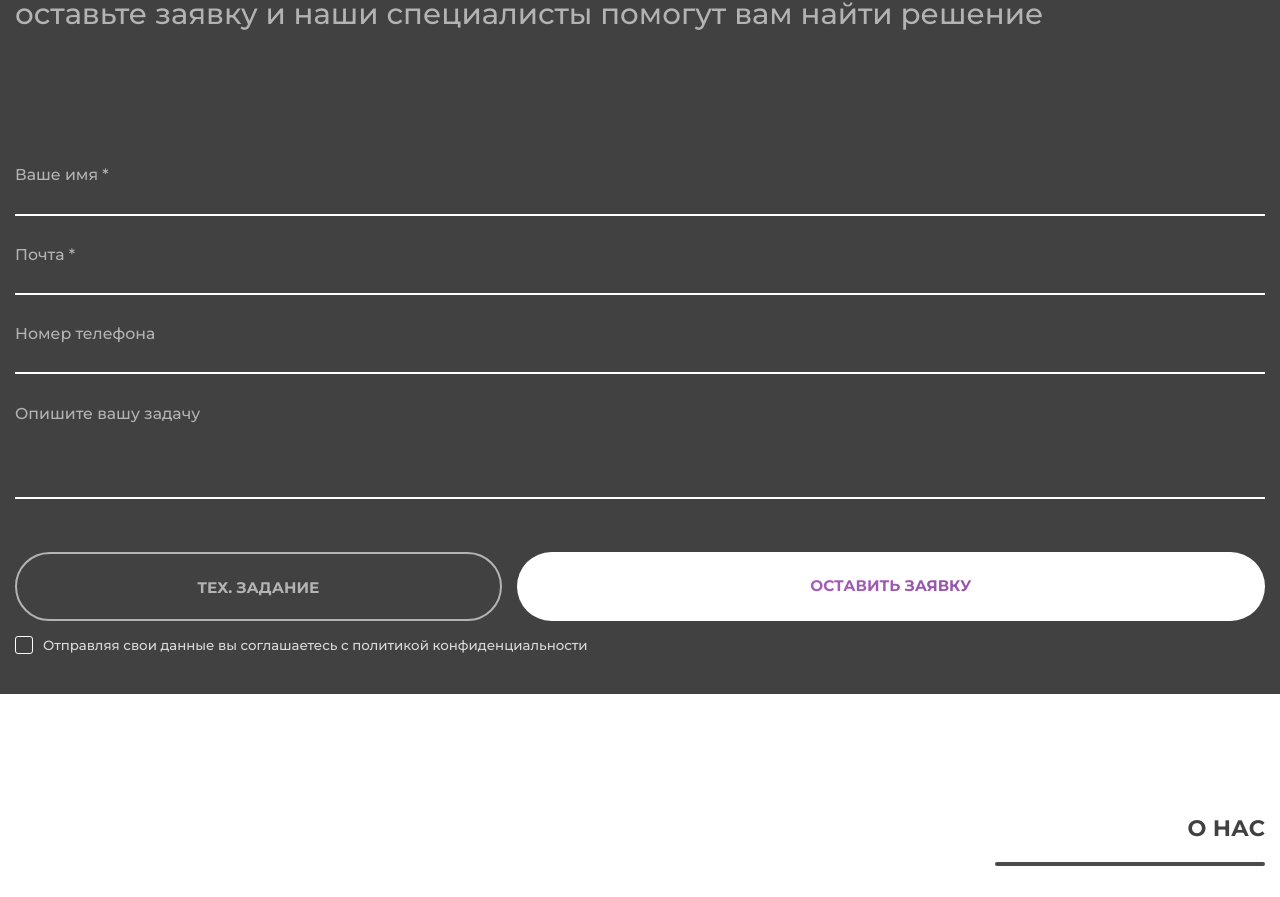
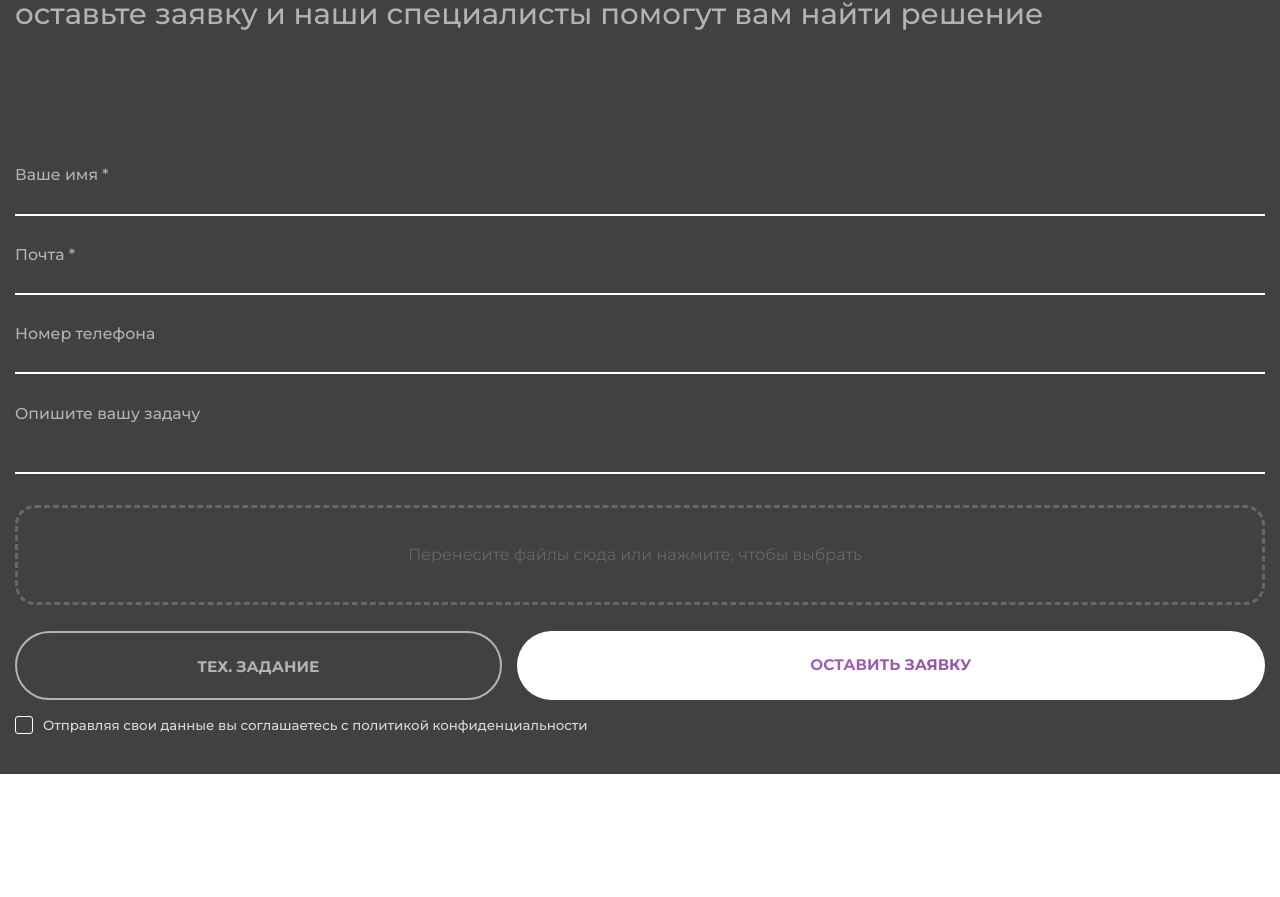
Before and after one commit to AandStep/CSPweb, a React (Vite) app: page / in a window 1280 px wide. Shown: the part 2576-3473 px from the top of the page. Built offline with nearby package versions, Linux system fonts and the light colour scheme.

Commit message:
доделана форма

```diff
--- a/src/Form.jsx
+++ b/src/Form.jsx
@@ -1,4 +1,4 @@
-import React, { useState } from "react";
+import React, { useState, useCallback } from "react";
 import { useForm } from "react-hook-form";
 import { yupResolver } from "@hookform/resolvers/yup";
 import * as yup from "yup";
@@ -30,42 +30,100 @@ export default function Form({ Theme }) {
     resolver: yupResolver(schema),
   });
 
-  const [file, setFile] = useState(null);
+  const [files, setFiles] = useState([]);
+  const [isDragging, setIsDragging] = useState(false);
 
-  const handleFileChange = (event) => {
-    const selectedFile = event.target.files[0];
-
-    // Массив допустимых MIME-типов или проверок с регулярными выражениями
+  // Обработчик файлов
+  const handleFiles = useCallback((selectedFiles) => {
     const allowedTypes = [
-      /^image\//, // все изображения
-      /^text\//, // любые текстовые файлы (txt, html, csv и т.п.)
-      "application/msword", // .doc
-      "application/vnd.openxmlformats-officedocument.wordprocessingml.document", // .docx
-      "application/vnd.oasis.opendocument.text", // .odt
-      "application/rtf", // .rtf
+      /^image\//,
+      /^text\//,
+      "application/msword",
+      "application/vnd.openxmlformats-officedocument.wordprocessingml.document",
+      "application/vnd.oasis.opendocument.text",
+      "application/rtf",
     ];
 
-    // Функция проверки, соответствует ли MIME-тип одного из разрешённых значений
-    const isAllowedType = allowedTypes.some((allowedType) => {
-      if (typeof allowedType === "string") {
-        return selectedFile.type === allowedType;
-      } else if (allowedType instanceof RegExp) {
-        return allowedType.test(selectedFile.type);
-      }
-      return false;
-    });
+    const validFiles = Array.from(selectedFiles).filter((file) =>
+      allowedTypes.some((type) =>
+        typeof type === "string"
+          ? file.type === type
+          : type instanceof RegExp
+          ? type.test(file.type)
+          : false
+      )
+    );
 
-    if (selectedFile && isAllowedType) {
-      setFile(selectedFile);
-    } else {
-      alert(
-        "Пожалуйста, выберите изображение, текстовый файл или документ (например, txt, doc, docx, odt, rtf и др.)."
-      );
+    if (validFiles.length) {
+      setFiles((prev) => [...prev, ...validFiles]);
     }
+    setIsDragging(false);
+  }, []);
+
+  // Событие изменения через инпут
+  const handleFileChange = (e) => {
+    handleFiles(e.target.files);
+  };
+
+  // Drag & drop события
+  const onDragEnter = (e) => {
+    e.preventDefault();
+    e.stopPropagation();
+    setIsDragging(true);
+  };
+
+  const onDragLeave = (e) => {
+    e.preventDefault();
+    e.stopPropagation();
+    setIsDragging(false);
+  };
+
+  const onDrop = (e) => {
+    e.preventDefault();
+    e.stopPropagation();
+    handleFiles(e.dataTransfer.files);
+  };
+
+  // Удаление файла из списка
+  const removeFile = (index) => {
+    setFiles((prev) => prev.filter((_, i) => i !== index));
+    e.stopPropagation();
+  };
+
+  // Динамический цвет рамки и текста
+  const getBorderColor = () => {
+    if (files.length > 0) return "rgba(255,255,255,0.6)";
+    if (isDragging) return "rgba(255,255,255,0.4)";
+    return "rgba(255,255,255,0.2)";
   };
 
   return (
-    <form className={Theme === "dark" ? "form form-dark" : "form"}>
+    <form
+      className={Theme === "dark" ? "form form-dark" : "form"}
+      onSubmit={handleSubmit((data) => {
+        // Собираем FormData для отправки
+        const formData = new FormData();
+        Object.entries(data).forEach(([key, value]) => {
+          formData.append(key, value);
+        });
+        files.forEach((file) => {
+          formData.append("attachments", file);
+        });
+        // Отладка
+        for (let pair of formData.entries()) {
+          console.log(pair[0], pair[1]);
+        }
+        // Отправка
+        fetch("/api/submit", {
+          method: "POST",
+          body: formData,
+        })
+          .then((res) => res.json())
+          .then((res) => console.log("Ответ бэка:", res))
+          .catch((err) => console.error(err));
+      })}
+    >
+      {/* Ваше имя */}
       <div>
         <input
           className={
@@ -78,6 +136,7 @@ export default function Form({ Theme }) {
         {errors.name && <p>{errors.name.message}</p>}
       </div>
 
+      {/* Почта */}
       <div>
         <input
           className={
@@ -90,6 +149,7 @@ export default function Form({ Theme }) {
         {errors.email && <p>{errors.email.message}</p>}
       </div>
 
+      {/* Телефон */}
       <div>
         <input
           className={
@@ -102,6 +162,7 @@ export default function Form({ Theme }) {
         {errors.phone && <p>{errors.phone.message}</p>}
       </div>
 
+      {/* Описание задачи */}
       <div>
         <textarea
           className={
@@ -113,7 +174,74 @@ export default function Form({ Theme }) {
           {...register("taskDescription")}
         ></textarea>
       </div>
-      <div className="form__btns">
+
+      {/* Drag & drop + выбор файлов */}
+      <div
+        onDragEnter={onDragEnter}
+        onDragOver={onDragEnter}
+        onDragLeave={onDragLeave}
+        onDrop={onDrop}
+        className="form__dragndrop"
+        style={{
+          border: `3px dashed ${getBorderColor()}`,
+          color: files.length > 0 ? "#fff" : getBorderColor(),
+        }}
+      >
+        <input
+          id="dragndrop"
+          type="file"
+          multiple
+          style={{ display: "none" }}
+          accept="image/*, text/*, .doc, .docx, application/msword, application/vnd.openxmlformats-officedocument.wordprocessingml.document"
+          onChange={handleFileChange}
+        />
+        <label
+          htmlFor="dragndrop"
+          className="form__dragndrop-label"
+          style={{
+            cursor: "pointer",
+            width: "100%",
+            height: files.length > 0 ? "100%" : "unset",
+          }}
+        >
+          {files.length === 0 && (
+            <p>Перенесите файлы сюда или нажмите, чтобы выбрать</p>
+          )}
+          {files.length > 0 && (
+            <ul style={{ listStyle: "none", padding: 0, margin: 0 }}>
+              {files.map((file, idx) => (
+                <li
+                  key={idx}
+                  style={{
+                    margin: "8px 0",
+                    display: "flex",
+                    justifyContent: "space-between",
+                    alignItems: "center",
+                  }}
+                >
+                  <span>{file.name}</span>
+                  <button
+                    type="button"
+                    onClick={() => removeFile(idx)}
+                    style={{
+                      background: "transparent",
+                      border: "none",
+                      color: "#fff",
+                      cursor: "pointer",
+                      fontSize: 36,
+                    }}
+                  >
+                    &times;
+                  </button>
+                </li>
+              ))}
+            </ul>
+          )}
+        </label>
+      </div>
+
+      {/* Кнопка "Тех. задание" */}
+      <div className="form__btns" style={{ marginBottom: 16 }}>
         <div>
           <button
             className={
@@ -130,11 +258,13 @@ export default function Form({ Theme }) {
             type="file"
             id="fileInput"
             style={{ display: "none" }}
+            multiple
             accept="image/*, text/*, .doc, .docx, application/msword, application/vnd.openxmlformats-officedocument.wordprocessingml.document"
             onChange={handleFileChange}
           />
         </div>
 
+        {/* Кнопка отправки */}
         <button
           className={
             Theme === "dark" ? "form__button button" : "form__button button-alt"
@@ -144,6 +274,8 @@ export default function Form({ Theme }) {
           <p>Оставить заявку</p>
         </button>
       </div>
+
+      {/* Согласие */}
       <div>
         <label
           className={
--- a/src/components/footer/Footer.jsx
+++ b/src/components/footer/Footer.jsx
@@ -58,7 +58,7 @@ export default function Footer() {
   ];
 
   return (
-    <section className="footer section-footer">
+    <section id="contacts" className="footer section-footer">
       <div className="container">
         <PageTitle titleTxt="контакты" titleTheme="light" />
       </div>
--- a/src/components/header/HeaderLinksView.jsx
+++ b/src/components/header/HeaderLinksView.jsx
@@ -16,7 +16,7 @@ export default function HeaderLinks() {
     ["Разработка", "#development-process"],
     ["Разработчики", "#developers-info"],
     ["Наши проекты", "#our-projects"],
-    ["Контакты", "#leave-request"],
+    ["Контакты", "#contacts"],
   ];
 
   // Переменная для смены отображения на мобильное
--- a/src/styles/App.scss
+++ b/src/styles/App.scss
@@ -90,7 +90,6 @@ section {
     text-transform: uppercase;
     padding: 0;
     border-radius: 100px;
-    line-height: 20px;
     font-size: clamp(0.75rem, 0.679rem + 0.35vw, 1rem);
 
     p {
--- a/src/styles/Form.scss
+++ b/src/styles/Form.scss
@@ -20,7 +20,7 @@
     font-size: clamp(0.875rem, 0.84rem + 0.18vw, 1rem);
     padding: 30px 0;
     border-bottom: 2px solid #fff;
-    height: clamp(6.063rem, 5.478rem + 2.92vw, 8.125rem);
+
     width: 100%;
     outline: none;
 
@@ -32,12 +32,52 @@
       font-weight: 500;
     }
   }
+  &__dragndrop-input {
+    display: none;
+  }
+
+  &__dragndrop-label {
+    overflow-y: auto;
+    padding: 0 10px 0 0;
+    &::-webkit-scrollbar {
+      width: 6px; /* Высота полосы прокрутки */
+    }
+
+    &::-webkit-scrollbar-track {
+      background: rgba(255, 255, 255, 0.3); /* Цвет дорожки */
+      border-radius: 10px;
+    }
+
+    &::-webkit-scrollbar-thumb {
+      background: rgba(255, 255, 255, 0.3); /* Цвет ползунка */
+      border-radius: 10px; /* Скругленные края */
+      transition: background 0.3s ease;
+    }
+
+    &::-webkit-scrollbar-thumb:hover {
+      background: rgba(255, 255, 255, 0.5); /* Цвет ползунка при наведении */
+    }
+  }
+  &__dragndrop {
+    margin: clamp(1.25rem, 1.116rem + 0.67vw, 1.875rem) 0 0 0;
+    width: 100%;
+    height: 100px;
+    padding: 20px;
+
+    border-radius: 20px;
+    border: 3px dashed rgba(255, 255, 255, 20%);
+    display: flex;
+    align-items: center;
+    justify-content: center;
+    text-align: center;
+    transition: all 0.3s ease;
+  }
 
   &__btns {
     display: grid;
     grid-template-columns: 0.65fr 1fr;
     gap: 15px;
-    margin: clamp(2.5rem, 2.323rem + 0.88vw, 3.125rem) 0 15px 0;
+    margin: clamp(1.25rem, 1.116rem + 0.67vw, 1.875rem) 0 15px 0;
 
     .button-alt {
       width: 100%;
```
Also changed, not shown: 4 other files (tests, documents, lock files or other folders).
